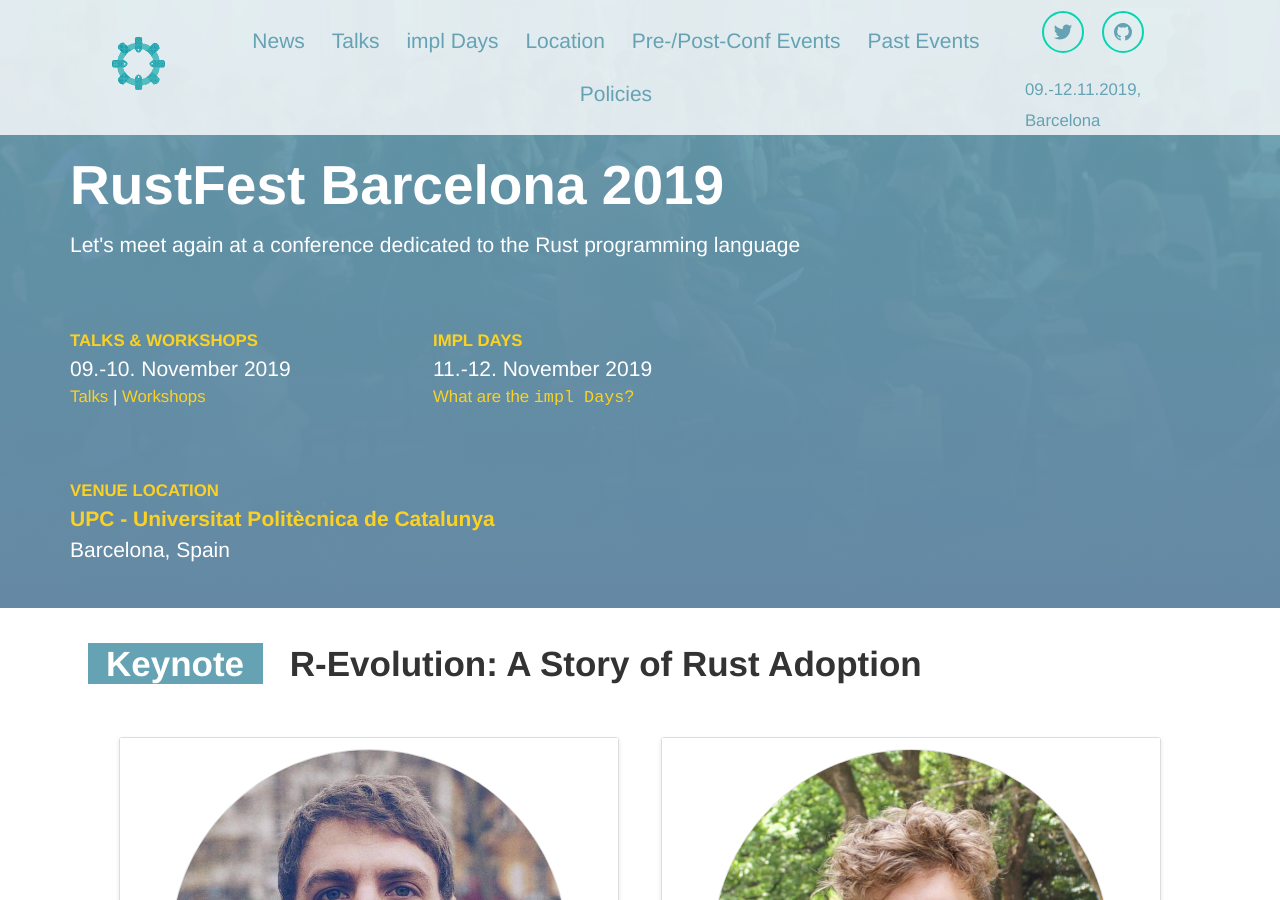
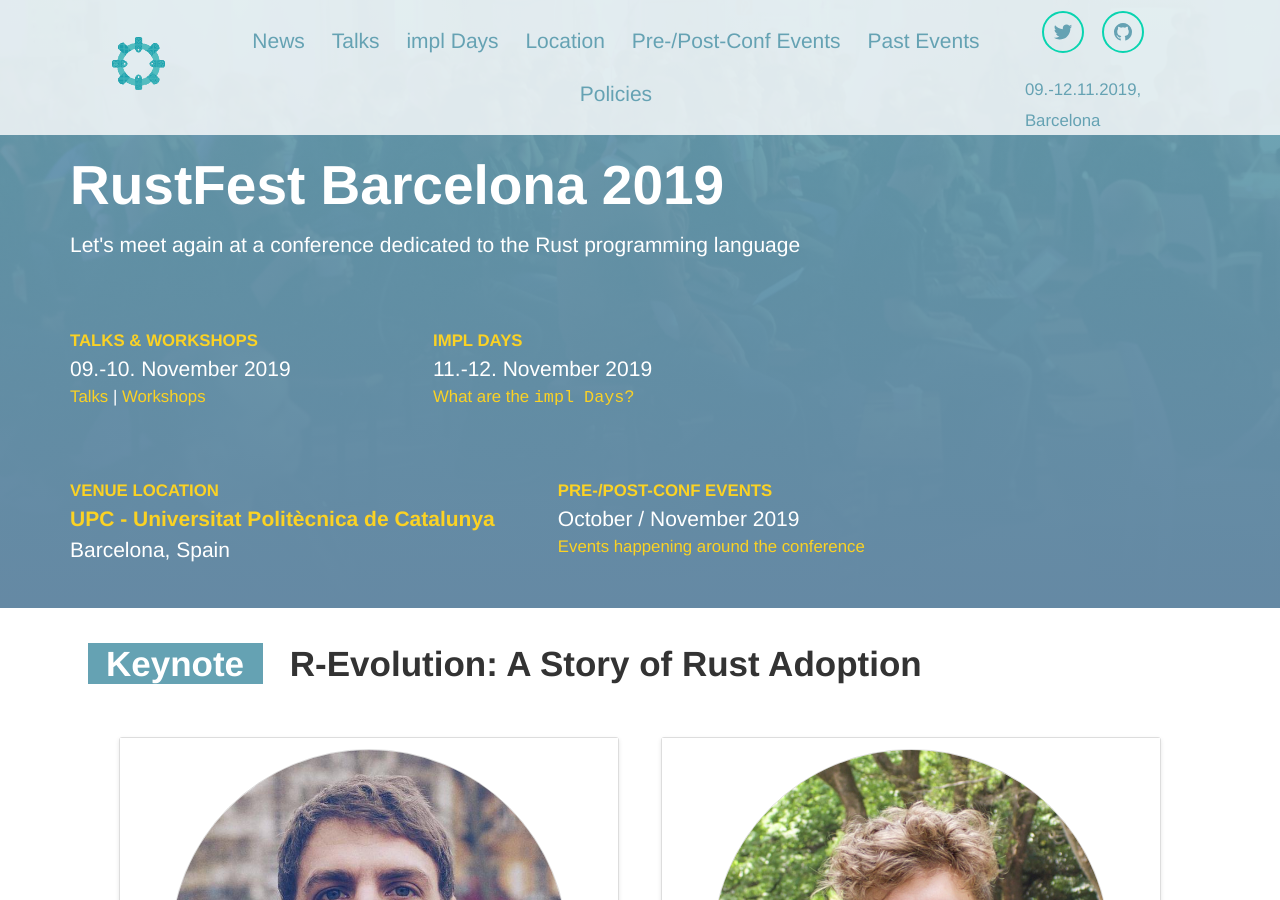
Before and after one commit to RustFestEU/barcelona.rustfest.eu, a Jekyll site: the page built from index.html, in a window 1280 px wide and 900 px high. Built offline with Jekyll 4.4.1, drawn with Linux system fonts in a browser that asks for light colours; nearby versions of some CDN libraries.

Commit message:
Add pre/post conf events on the main page

```diff
--- a/index.html
+++ b/index.html
@@ -42,6 +42,15 @@
         </p>
       </div>
 
+      <div>
+        <p class="desc">Pre-/Post-Conf Events</p>
+        <p>
+          October / November {{site.dates.year}}
+        </p>
+        <p class="note">
+          <a href="/pre_post_conf_events/">Events happening around the conference</a>
+        </p>
+      </div>
     </div>
 
   </section>
```
